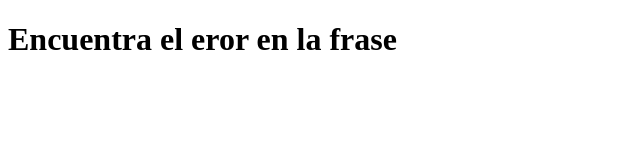
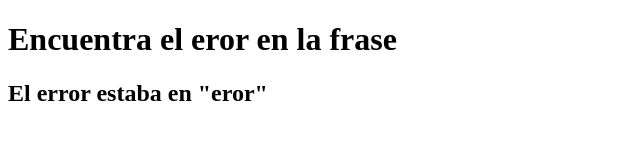
Before and after one commit to faberasg/Proyecto1, a plain HTML site: page index.html in a window 1280 px wide. Shown: the whole page, without its empty margins (0-640 px from the left). Drawn offline with Linux system fonts and the light colour scheme.

Commit message:
Corregir la frase

```diff
--- a/index.html
+++ b/index.html
@@ -1,12 +1,13 @@
 <!DOCTYPE html>
 <html>
 <head>
+	<meta name="viewport" content="width=device-width, initial-scale=1.0">
 	<title>Ejemplo Github</title>
 </head>
 <body>
 
 <h1>Encuentra el eror en la frase</h1>
-
+<h2>El error estaba en <b>"eror"</b></h2>
 
 </body>
 </html>
```
